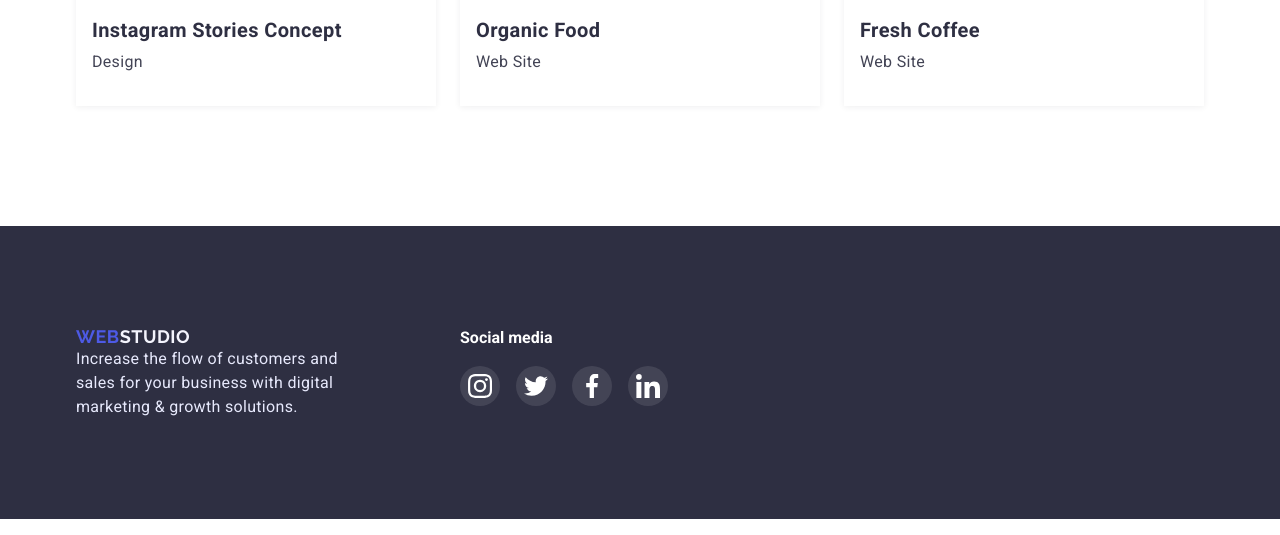
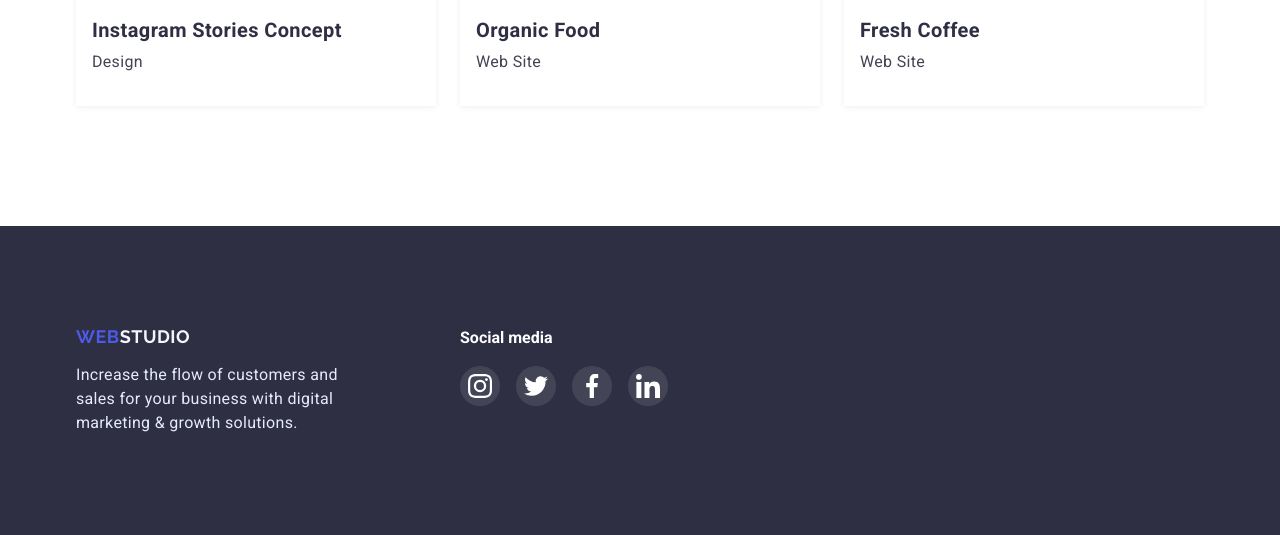
Before and after one commit to Vitaliy0404/goit-markup-hw-04, a plain HTML site: page portfolio.html in a window 1280 px wide. Shown: the part 1569-2104 px from the top of the page. Drawn offline with nearby package versions, Linux system fonts and the light colour scheme.

Commit message:
homework4-8

```diff
--- a/css/styles.css
+++ b/css/styles.css
@@ -51,7 +51,9 @@ body {
 
 
 .container {
-    width: 1128px;
+    width: 1158px;
+    padding-left: 15px;
+    padding-right: 15px;
     margin-left: auto;
     margin-right: auto;
 }
@@ -78,8 +80,6 @@ body {
     letter-spacing: 0.03em;
     text-transform: uppercase;
     color: var(--title-color);
-
-    margin-right: 77px;
 }
 
 .logo-dark {
@@ -139,6 +139,7 @@ body {
 .menu {
     display: flex;
     align-items: center;
+    margin-left: 77px;
 }
 
 .menu-item:not(:last-child) {
@@ -154,6 +155,9 @@ body {
 /*hero*/
 
 .hero {
+    width: 1440px;
+    margin-left: auto;
+    margin-right: auto;
     background-color: var(--title-color);
     padding-top: 192px;
     padding-bottom: 192px;
@@ -446,6 +450,7 @@ button:focus {
 
 .footer-content {
     display: flex;
+    align-items: baseline;
     }
 
 .footer-text-content {
@@ -497,6 +502,7 @@ button:focus {
 
 .footer-text {
     max-width: 264px;
+    margin-top: 16px;
 }
 
 /*portfolio*/
```
